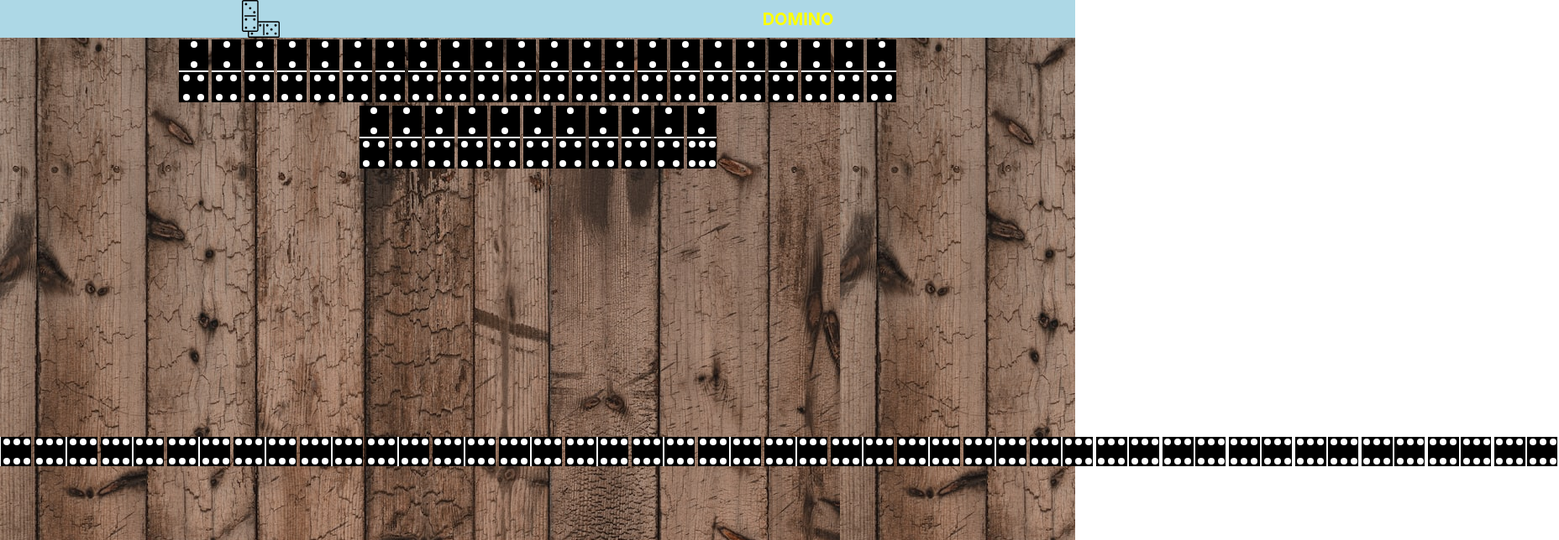
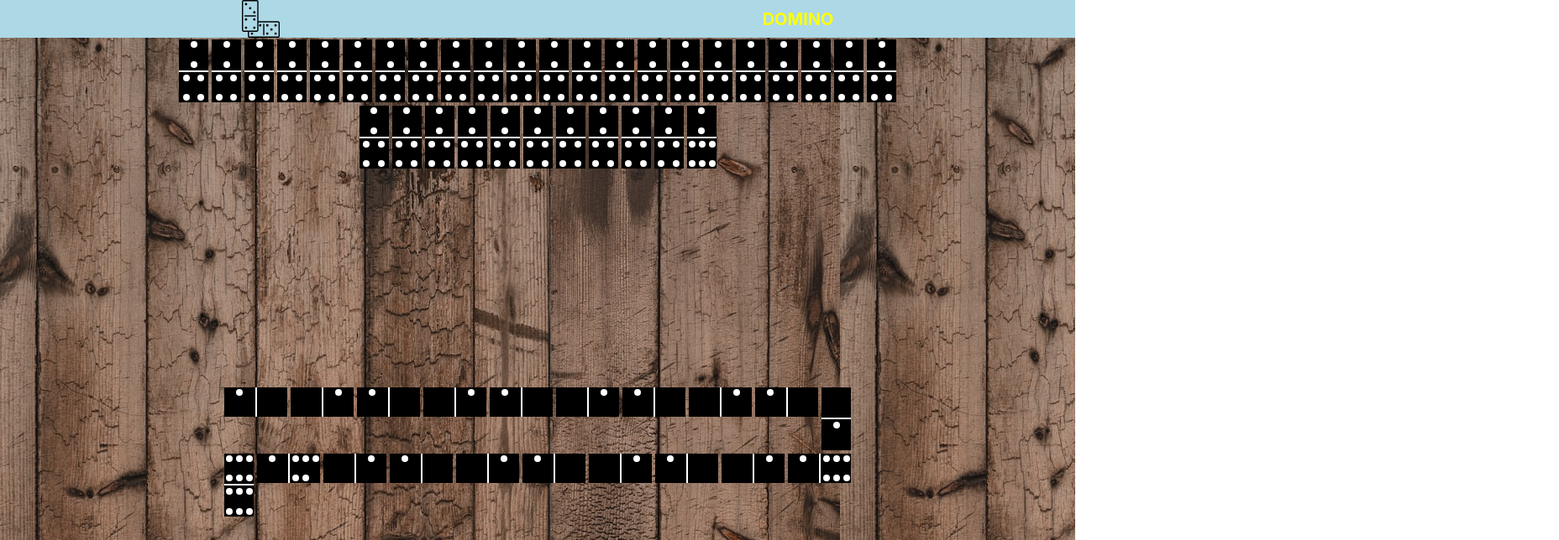
Before and after one commit to ratiry/Domino, a React (Create React App) app: page / in a window 1280 px wide. Both pictures are taken after a click on the button "PLAY". Shown: the top 644 px of the page at 84% size, 1856 px wide, since content can reach past the window. Built offline with nearby package versions, Linux system fonts and the light colour scheme.

Commit message:
made unworking logic,scss,html for table train

```diff
--- a/src/Helpers/GetammountOfElsInTiers.js
+++ b/src/Helpers/GetammountOfElsInTiers.js
@@ -13,19 +13,17 @@ let GetammountOfElsInTiers=(maxWidth,dominosLength,dominoWidth,margin)=>{
         dominosWidth=dominosWidth-TierWidth;
       }else if(dominosWidth>0){
         Tiers.push(dominosWidth/(dominoWidth+margin));
-        debugger;
         dominosWidth=0;
       }
     }
   }
-  debugger;
+  return Tiers;
 }
 let GetTierLength=(dominoWidth,margin,maxWidth,)=>{
   let FullDominoLength=dominoWidth+margin;
   let TierWidth=0;
   let shouldStop=true;
   let length=0;
-  debugger;
   while(shouldStop){
     if(TierWidth+FullDominoLength>maxWidth){
       shouldStop=false;
--- a/src/Pages/Game/Domino/Domino.jsx
+++ b/src/Pages/Game/Domino/Domino.jsx
@@ -66,7 +66,7 @@ export  let HalfDomino=(props)=>{
  let Domino =(props)=>{
   if(props.direction ==="vertical"){
     return(
-    <div className={classes.Domino + ' ' + classes.vertical}>
+    <div ref={props.ref} className={classes.Domino + ' ' + classes.vertical}>
       <HalfDomino dots={props.rearDots}/>
       <div className={classes.line}></div>
       <HalfDomino dots={props.frontDots}/>
@@ -74,7 +74,7 @@ export  let HalfDomino=(props)=>{
     )
   }
     return(
-      <div className={classes.Domino}>
+      <div ref={props.ref} className={classes.Domino}>
         <HalfDomino dots={props.rearDots}/>
         <div className={classes.line}></div>
         <HalfDomino dots={props.frontDots}/>
--- a/src/Pages/Game/Game.jsx
+++ b/src/Pages/Game/Game.jsx
@@ -4,13 +4,51 @@ import Player from "./Player/Player";
 import Table from "./Table/Table";
 let Game=(props)=>{
   let location=useLocation();
+  let dominos=[
+    [6,6],
+    [6,6],
+    [6,6],
+    [6,6],
+    [6,6],
+    [6,6],
+    [6,6],
+    [6,6],
+    [6,6],
+    [6,6],
+    [6,6],
+    [6,6],
+    [6,6],
+    [6,6],
+    [6,6],
+    [6,6],
+    [6,6],
+    [6,6],
+    [6,6],
+    [6,6],
+    [6,6],
+    [6,6],
+    [6,6],
+    [6,6],
+    [6,6],
+    [6,6],
+    [6,6],
+    [6,6],
+    [6,6],
+    [6,6],
+    [6,6],
+    [6,6],
+    [6,6],
+    [6,6],
+    [6,6],
+    [6,6],
+  ]
   return(
     <div className={classes.Game_grid}>
       <div className={classes.Bazar}></div>
       <Player ammountOfPlayers={location.state.ammountOfPlayers} id={2}  />
       <div></div>
       <Player ammountOfPlayers={location.state.ammountOfPlayers} id={3}  />
-      <Table/>
+      <Table dominos={dominos}/>
       <Player ammountOfPlayers={location.state.ammountOfPlayers} id={4}  />
       <div className={classes.Stats}></div>
       <Player ammountOfPlayers={location.state.ammountOfPlayers} id={1}  />
--- a/src/Pages/Game/Table/Table.jsx
+++ b/src/Pages/Game/Table/Table.jsx
@@ -5,54 +5,86 @@ import { useEffect } from 'react';
 import DominoClasses from './../Domino/Domino.module.scss';
 import Domino from '../Domino/Domino';
 import GetammountOfElsInTiers from './../../../Helpers/GetammountOfElsInTiers';
+import Tier from './Tier/Tier';
+import {P} from './../../../Components/Typography/Typography'
 let Table=(props)=>{
-  let dominos=[
-   [ <Domino rearDots={6} frontDots={6} direction={"vertical"} />],
-    <Domino rearDots={6} frontDots={6} direction={"vertical"} />,
-    <Domino rearDots={6} frontDots={6} direction={"vertical"} />,
-    <Domino rearDots={6} frontDots={6} direction={"vertical"} />,
-    <Domino rearDots={6} frontDots={6} direction={"vertical"} />,
-    <Domino rearDots={6} frontDots={6} direction={"vertical"} />,
-    <Domino rearDots={6} frontDots={6} direction={"vertical"} />,
-    <Domino rearDots={6} frontDots={6} direction={"vertical"} />,
-    <Domino rearDots={6} frontDots={6} direction={"vertical"} />,
-    <Domino rearDots={6} frontDots={6} direction={"vertical"} />,
-    <Domino rearDots={6} frontDots={6} direction={"vertical"} />,
-    <Domino rearDots={6} frontDots={6} direction={"vertical"} />,
-    <Domino rearDots={6} frontDots={6} direction={"vertical"} />,
-    <Domino rearDots={6} frontDots={6} direction={"vertical"} />,
-    <Domino rearDots={6} frontDots={6} direction={"vertical"} />,
-    <Domino rearDots={6} frontDots={6} direction={"vertical"} />,
-    <Domino rearDots={6} frontDots={6} direction={"vertical"} />,
-    <Domino rearDots={6} frontDots={6} direction={"vertical"} />,
-    <Domino rearDots={6} frontDots={6} direction={"vertical"} />,
-    <Domino rearDots={6} frontDots={6} direction={"vertical"} />,
-    <Domino rearDots={6} frontDots={6} direction={"vertical"} />,
-    <Domino rearDots={6} frontDots={6} direction={"vertical"} />,
-    <Domino rearDots={6} frontDots={6} direction={"vertical"} />,
-    <Domino rearDots={6} frontDots={6} direction={"vertical"} />,
-    <Domino rearDots={6} frontDots={6} direction={"vertical"} />,
-    <Domino rearDots={6} frontDots={6} direction={"vertical"} />,
-    <Domino rearDots={6} frontDots={6} direction={"vertical"} />,
-    <Domino rearDots={6} frontDots={6} direction={"vertical"} />,
-    <Domino rearDots={6} frontDots={6} direction={"vertical"} />,
-    <Domino rearDots={6} frontDots={6} direction={"vertical"} />,
-    <Domino rearDots={6} frontDots={6} direction={"vertical"} />,
-    <Domino rearDots={6} frontDots={6} direction={"vertical"} />,
-  ]
+
+  let domino=useRef();
   let table=useRef();
+  let TIER=useRef();
+  let TiersHtml=[];
   useEffect(()=>{
-    let maxWidth=table.current.style.maxWidth;
-    let maxWidthValue=Number(maxWidth.substr(0,maxWidth.length-2));
-    GetammountOfElsInTiers(maxWidthValue,dominos.length,40,2);
+    if(TiersHtml.length==0){
+      let maxWidth=table.current.style.maxWidth;
+      let maxWidthValue=Number(maxWidth.substr(0,maxWidth.length-2));
+      let Tiers= GetammountOfElsInTiers(maxWidthValue,props.dominos.length,75,2);
+      let index=0;
+      for(let i=0;i<Tiers.length;i++){
+        let TierHtml=[];
+        for(let ii=0;ii<Tiers[i];ii++){
+          TierHtml.push(props.dominos[index]);
+          index=index+1;
+        }
+        TiersHtml.push(TierHtml);
+      }
 
-
-  },[])
+       TiersHtml=TiersHtml.map((T,index)=>{
+        if(index %2==0){
+          return <Tier>
+            {T= T.map((D,iindex)=>{
+                if(iindex ==T.length-1){
+                  return <Domino rearDots={D[0]} frontDots={D[1]}/>
+                }
+                if(D[0]==D[1]){
+                  return <Domino rearDots={D[0]} frontDots={D[1]} direction={"double"}/>
+                }
+             })}
+          </Tier>
+        }else{
+          return <Tier direction={"toLeft"}>
+             {T= T.map((D,iindex)=>{
+                if(iindex ==T.length-1){
+                  return <Domino rearDots={D[0]} frontDots={D[1]}/>
+                }
+                if(D[0]==D[1]){
+                  return <Domino rearDots={D[0]} frontDots={D[1]} direction={"double"}/>
+                }
+             })}
+          </Tier>
+        }
+      })
+      debugger;
+    }
+    debugger;
+  },[props.dominos])
   return(
     <div  ref={table} style={{maxWidth: 800 + 'px'}} className={classes.Table}>
-        <div className={classes.tier}>
-          {dominos}
-        </div>
+        {TiersHtml}
+        <Tier>
+          <Domino rearDots={1} frontDots={0} direction={"vertical"}/>
+          <Domino rearDots={0} frontDots={1} direction={"vertical"}/>
+          <Domino rearDots={1} frontDots={0} direction={"vertical"}/>
+          <Domino rearDots={0} frontDots={1} direction={"vertical"}/>
+          <Domino rearDots={1} frontDots={0} direction={"vertical"}/>
+          <Domino rearDots={0} frontDots={1} direction={"vertical"}/>
+          <Domino rearDots={1} frontDots={0} direction={"vertical"}/>
+          <Domino rearDots={0} frontDots={1} direction={"vertical"}/>
+          <Domino rearDots={1} frontDots={0} direction={"vertical"}/>
+          <Domino rearDots={0} frontDots={1} />
+        </Tier>
+        <Tier direction={"toLeft"}>
+         <Domino rearDots={1} frontDots={6} direction={"vertical"}/>
+          <Domino rearDots={0} frontDots={1} direction={"vertical"}/>
+          <Domino rearDots={1} frontDots={0} direction={"vertical"}/>
+          <Domino rearDots={0} frontDots={1} direction={"vertical"}/>
+          <Domino rearDots={1} frontDots={0} direction={"vertical"}/>
+          <Domino rearDots={0} frontDots={1} direction={"vertical"}/>
+          <Domino rearDots={1} frontDots={0} direction={"vertical"}/>
+          <Domino rearDots={0} frontDots={1} direction={"vertical"}/>
+          <Domino rearDots={1} frontDots={5} direction={"vertical"}/>
+          <Domino rearDots={6} frontDots={6} />
+        </Tier>
+
     </div>
   )
 }
--- a/src/Pages/Game/Table/Table.module.scss
+++ b/src/Pages/Game/Table/Table.module.scss
@@ -1,11 +1,6 @@
 .Table{
-  max-width:100%;
   display:flex;
   flex-direction:column;
-  align-items: center;
   justify-content: center;
-  .tier{
-    display:flex;
-    flex-direction: row;
-  }
+  margin:0 auto;
 }
--- /dev/null
+++ b/src/Pages/Game/Table/Tier/Tier.jsx
@@ -0,0 +1,17 @@
+
+import classes from "./Tier.module.scss";
+let Tier=(props)=>{
+        if(props.direction=="toLeft"){
+          return(
+            <div ref={props.ref} className={classes.Tier + " " + classes.toLeft }>
+              {props.children}
+            </div>
+          )
+        }
+        return(
+        <div ref={props.ref} className={classes.Tier  }>
+          {props.children}
+        </div>
+      )
+}
+export default Tier;
--- /dev/null
+++ b/src/Pages/Game/Table/Tier/Tier.module.scss
@@ -0,0 +1,7 @@
+.Tier{
+  display:flex;
+  width:100% !important;
+  &.toLeft{
+   flex-direction: row-reverse;
+  }
+}
```
